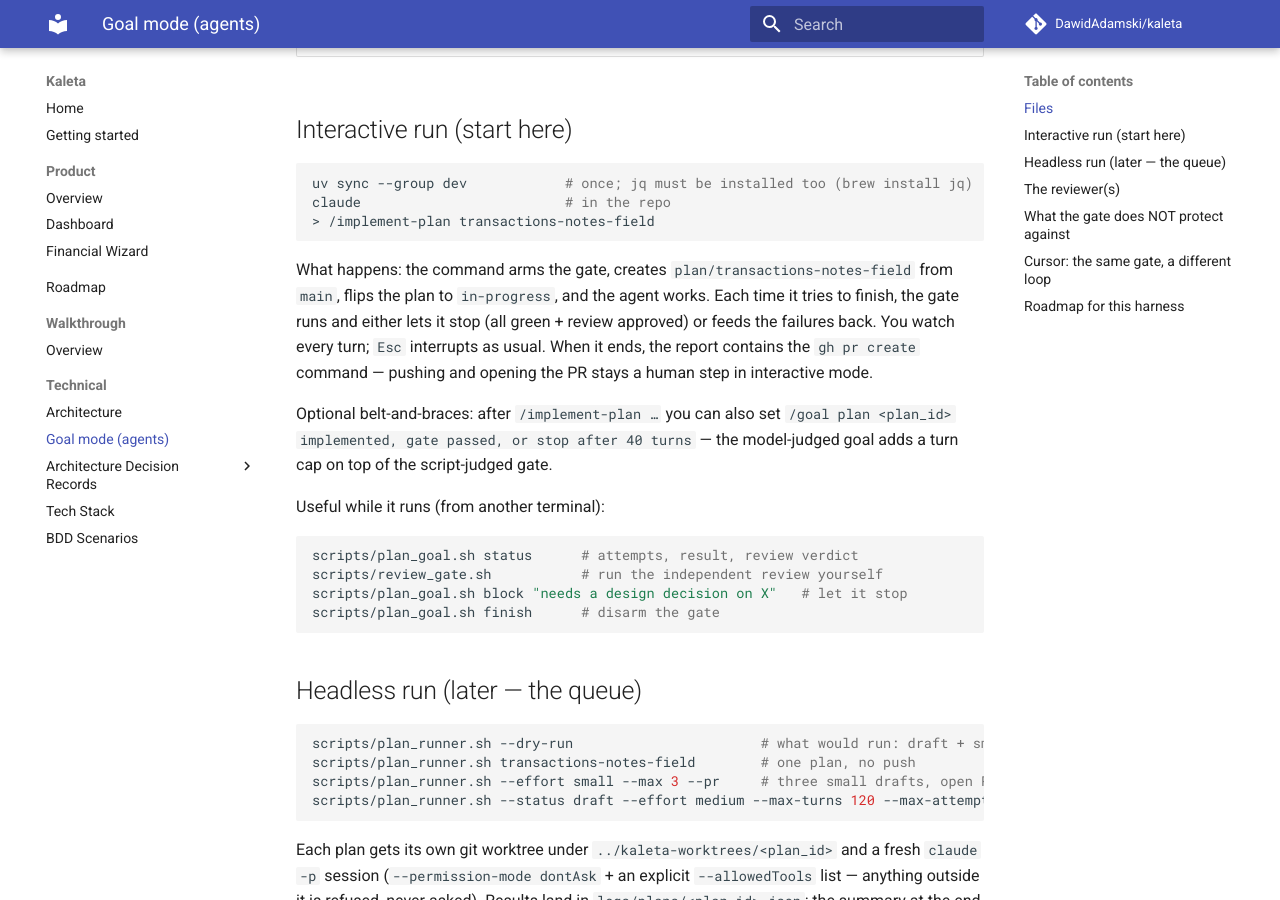
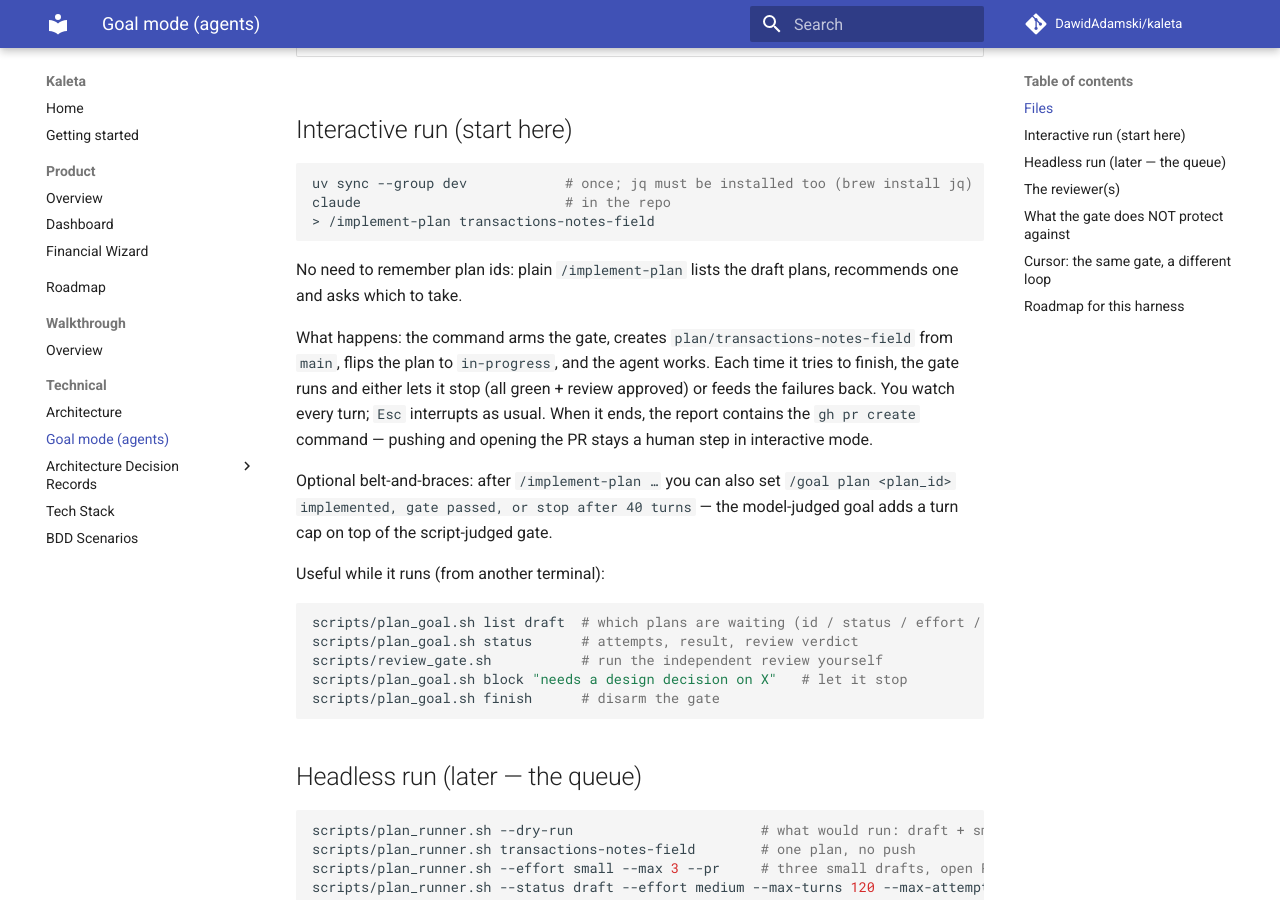
Before and after one commit to DawidAdamski/kaleta, an MkDocs documentation site: the page built from docs/goal-mode.md, in a window 1280 px wide and 900 px high, scrolled down 1237 px. Built offline with MkDocs 1.6.1 and Material for MkDocs 9.7.7, drawn with Linux system fonts in a browser that asks for light colours; comment, search, counter and statistics services are not loaded.

Commit message:
chore(agents): plan_goal.sh list + /implement-plan without argument
- scripts/plan_goal.sh list [status] [effort]: table of plans (id / status / effort / area)
- /implement-plan with no argument lists draft plans, recommends one and asks
- dod-gate keeps the attempt counter after DONE so `status` shows how many rounds it took
- docs/goal-mode.md updated

Co-Authored-By: Claude Fable 5.1 <noreply@anthropic.com>
Claude-Session: https://claude.ai/code/session_01JdewYcM7AsfyJhLQub5S5D

````diff
--- a/docs/goal-mode.md
+++ b/docs/goal-mode.md
@@ -47,6 +47,9 @@ claude                         # in the repo
 > /implement-plan transactions-notes-field
 ```
 
+No need to remember plan ids: plain `/implement-plan` lists the draft
+plans, recommends one and asks which to take.
+
 What happens: the command arms the gate, creates `plan/transactions-notes-field`
 from `main`, flips the plan to `in-progress`, and the agent works. Each
 time it tries to finish, the gate runs and either lets it stop (all
@@ -62,6 +65,7 @@ Optional belt-and-braces: after `/implement-plan …` you can also set
 Useful while it runs (from another terminal):
 
 ```bash
+scripts/plan_goal.sh list draft  # which plans are waiting (id / status / effort / area)
 scripts/plan_goal.sh status      # attempts, result, review verdict
 scripts/review_gate.sh           # run the independent review yourself
 scripts/plan_goal.sh block "needs a design decision on X"   # let it stop
````
Also changed, not shown: .claude/commands/implement-plan.md (+9 -0 lines), 2 other files.
